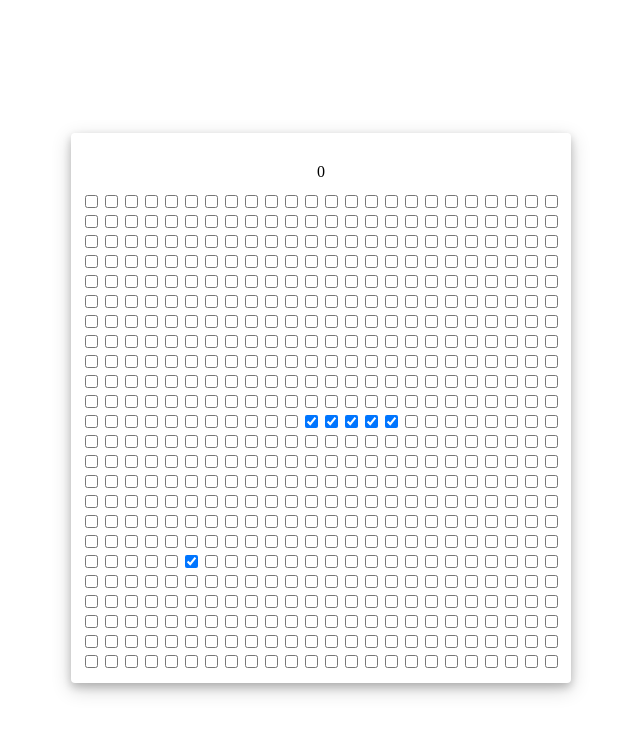
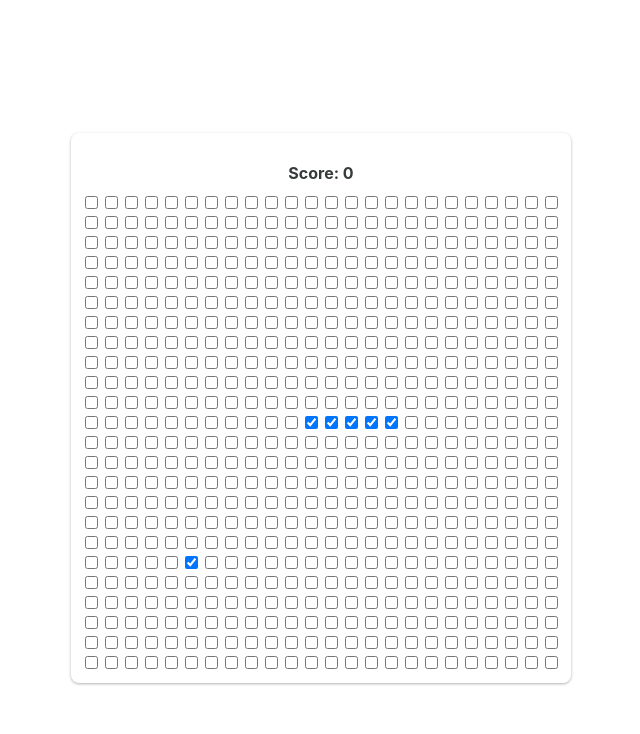
Before and after one commit to hwhong/mamba, a plain HTML site: page index.html in a window 1280 px wide. Shown: the whole page, without its empty margins (319-959 px from the left). Drawn offline with Linux system fonts and the light colour scheme.

Commit message:
more css

```diff
--- a/index.css
+++ b/index.css
@@ -1,32 +1,41 @@
 body,
 html {
   overflow: hidden;
+  display: flex;
   height: 100%;
-  display: flex;
   width: 100%;
 }
 
 .game {
-  box-shadow: 0 4px 8px 0 rgba(0, 0, 0, 0.2), 0 6px 20px 0 rgba(0, 0, 0, 0.19);
+  box-shadow: rgba(0, 0, 0, 0.3) 0 1px 3px;
   flex-direction: column;
   position: relative;
-  border-radius: 4px;
+  border-radius: 8px;
   display: flex;
   height: 550px;
   width: 500px;
   margin: auto;
+  transition: box-shadow 0.3s ease-in-out;
+}
+
+.game:hover {
+  box-shadow: rgba(0, 0, 0, 0.3) 0 3px 5px;
 }
 
 .game-canvas {
+  justify-content: center;
+  flex-direction: column;
+  text-align: center;
   display: flex;
-  flex-direction: column;
-  justify-content: center;
   flex-grow: 2;
-  text-align: center;
 }
 
 .score {
+  font-family: -apple-system, BlinkMacSystemFont, "Segoe UI", Roboto, Oxygen,
+    Ubuntu, Cantarell, "Open Sans", "Helvetica Neue", sans-serif;
   margin: 30px 30px 0 30px;
   justify-content: center;
+  font-weight: bold;
+  color: #363a3a;
   display: flex;
 }
--- a/index.js
+++ b/index.js
@@ -122,7 +122,7 @@ function step() {
     score++;
   }
 
-  gameScore.innerText = `${score}`;
+  gameScore.innerText = `Score: ${score}`;
 }
 
 function reset() {
```
